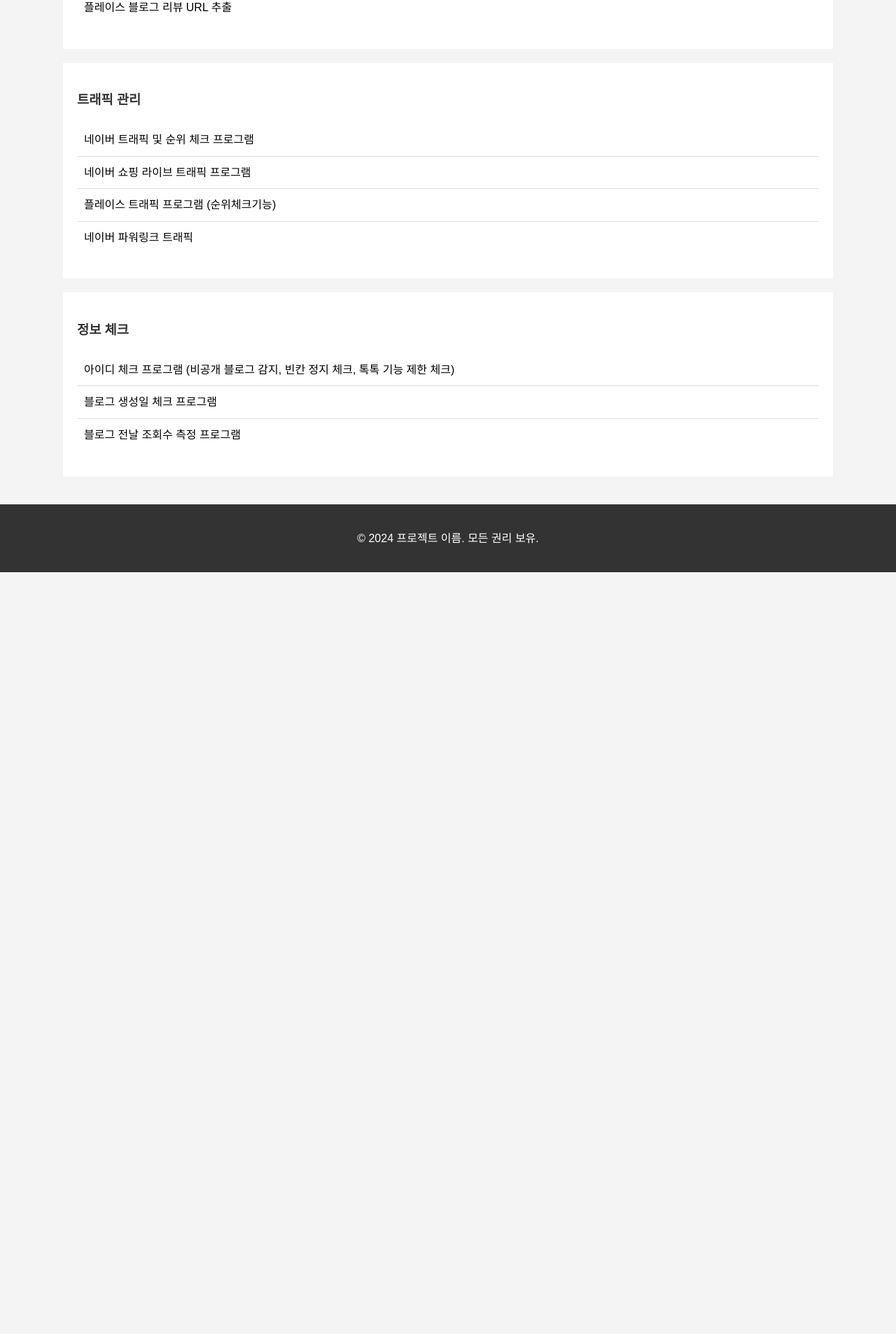
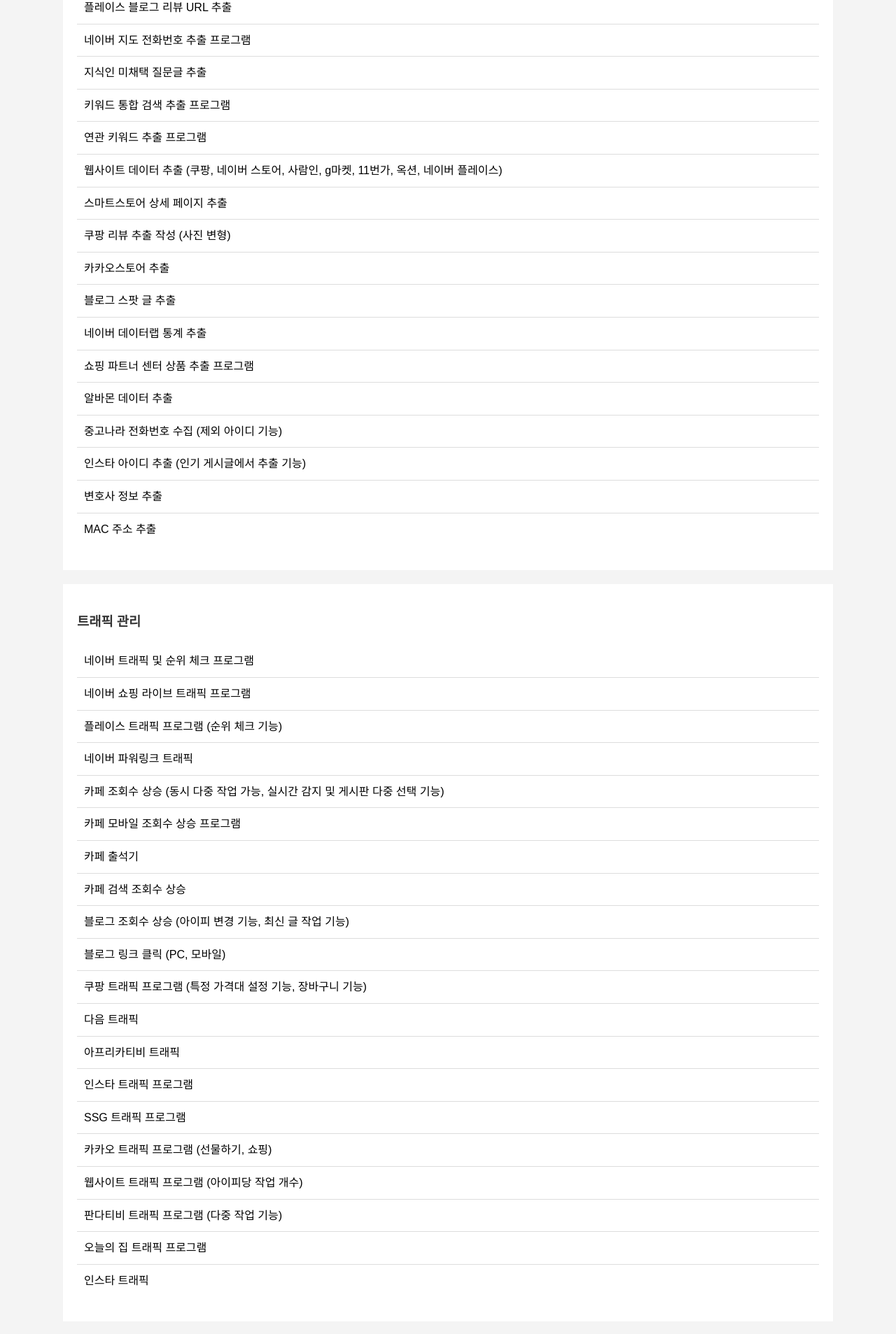
Before and after one commit to Incognito-user-kjt/Incognito-user-kjt.github.io, a plain HTML site: page index.html in a window 1280 px wide. Shown: the part 533-2440 px from the top of the page at 70% size. Before the commit the page ends 1351 px from the top, so only its background shows below. Drawn offline with Linux system fonts and the light colour scheme.

Commit message:
Update index.html

```diff
--- a/index.html
+++ b/index.html
@@ -8,7 +8,8 @@
         body { font-family: 'Noto Sans KR', sans-serif; line-height: 1.6; margin: 0; padding: 0; background: #f4f4f4; }
         .container { max-width: 1100px; margin: auto; padding: 20px; }
         .header, .footer { background: #333; color: #fff; text-align: center; padding: 20px 0; }
-        h1, h3 { color: #333; }
+        h1 { color: #000; }
+        h3 { color: #333; }
         .content { margin-bottom: 20px; background: #fff; padding: 20px; }
         ul { list-style: none; padding: 0; }
         ul li { padding: 10px; border-bottom: 1px solid #ddd; }
@@ -28,12 +29,26 @@
                 <li>카페 아이디 추출 (날짜별 저장기능, 특정필터를 걸러서 추출가능, 키워드지정 매니저추출기능, 댓글아이디추출)</li>
                 <li>카페 연락처 추출 프로그램</li>
                 <li>키워드 카페 URL 추출 프로그램</li>
-                <!-- 기타 항목들 추가 -->
                 <li>블로그 아이디 추출 (날짜별 저장기능, 특정필터를 걸러서 추출가능)</li>
                 <li>블로그 글 정보 추출</li>
                 <li>뷰 번호 추출 프로그램 (사업자정보추출기능)</li>
                 <li>플레이스 블로그 리뷰 URL 추출</li>
-                <!-- 기타 항목들 추가 -->
+                <li>네이버 지도 전화번호 추출 프로그램</li>
+                <li>지식인 미채택 질문글 추출</li>
+                <li>키워드 통합 검색 추출 프로그램</li>
+                <li>연관 키워드 추출 프로그램</li>
+                <li>웹사이트 데이터 추출 (쿠팡, 네이버 스토어, 사람인, g마켓, 11번가, 옥션, 네이버 플레이스)</li>
+                <li>스마트스토어 상세 페이지 추출</li>
+                <li>쿠팡 리뷰 추출 작성 (사진 변형)</li>
+                <li>카카오스토어 추출</li>
+                <li>블로그 스팟 글 추출</li>
+                <li>네이버 데이터랩 통계 추출</li>
+                <li>쇼핑 파트너 센터 상품 추출 프로그램</li>
+                <li>알바몬 데이터 추출</li>
+                <li>중고나라 전화번호 수집 (제외 아이디 기능)</li>
+                <li>인스타 아이디 추출 (인기 게시글에서 추출 기능)</li>
+                <li>변호사 정보 추출</li>
+                <li>MAC 주소 추출</li>
             </ul>
         </div>
 
@@ -41,11 +56,25 @@
             <h3>트래픽 관리</h3>
             <ul>
                 <li>네이버 트래픽 및 순위 체크 프로그램</li>
-                <!-- 기타 항목들 추가 -->
                 <li>네이버 쇼핑 라이브 트래픽 프로그램</li>
-                <li>플레이스 트래픽 프로그램 (순위체크기능)</li>
+                <li>플레이스 트래픽 프로그램 (순위 체크 기능)</li>
                 <li>네이버 파워링크 트래픽</li>
-                <!-- 기타 항목들 추가 -->
+                <li>카페 조회수 상승 (동시 다중 작업 가능, 실시간 감지 및 게시판 다중 선택 기능)</li>
+                <li>카페 모바일 조회수 상승 프로그램</li>
+                <li>카페 출석기</li>
+                <li>카페 검색 조회수 상승</li>
+                <li>블로그 조회수 상승 (아이피 변경 기능, 최신 글 작업 기능)</li>
+                <li>블로그 링크 클릭 (PC, 모바일)</li>
+                <li>쿠팡 트래픽 프로그램 (특정 가격대 설정 기능, 장바구니 기능)</li>
+                <li>다음 트래픽</li>
+                <li>아프리카티비 트래픽</li>
+                <li>인스타 트래픽 프로그램</li>
+                <li>SSG 트래픽 프로그램</li>
+                <li>카카오 트래픽 프로그램 (선물하기, 쇼핑)</li>
+                <li>웹사이트 트래픽 프로그램 (아이피당 작업 개수)</li>
+                <li>판다티비 트래픽 프로그램 (다중 작업 기능)</li>
+                <li>오늘의 집 트래픽 프로그램</li>
+                <li>인스타 트래픽</li>
             </ul>
         </div>
 
@@ -53,10 +82,23 @@
             <h3>정보 체크</h3>
             <ul>
                 <li>아이디 체크 프로그램 (비공개 블로그 감지, 빈칸 정지 체크, 톡톡 기능 제한 체크)</li>
-                <!-- 기타 항목들 추가 -->
                 <li>블로그 생성일 체크 프로그램</li>
                 <li>블로그 전날 조회수 측정 프로그램</li>
-                <!-- 기타 항목들 추가 -->
+                <li>블로그 글 개수 체크 프로그램</li>
+                <li>블로그 단어 체크 프로그램</li>
+                <li>블로그 랭킹 체크 프로그램</li>
+                <li>블로그 게시글 원고 프로그램 (다음 카페 게시글 추출 기능, 사진 포함 추출 기능)</li>
+                <li>뷰 통합 검색 순위 체크기(로그인 후 검색 기능, 카페, 인플루언서 탭 기능, 조회수 증가 기능, 프록시 기능)</li>
+                <li>카페 키워드 검색(문장 추출 기능, 댓글 검색 기능)</li>
+                <li>지식인 키워드 알림</li>
+                <li>지식인 순위 체크기(로그인 기능, 실시간 검색 기능)</li>
+                <li>지식인 프로필 글 감지 프로그램</li>
+                <li>플레이스 리뷰 검사</li>
+                <li>인기 주제 체크</li>
+                <li>텔레그램 알림 전송 프로그램</li>
+                <li>광고 키워드 검색 프로그램</li>
+                <li>옥션 아이디 체크 프로그램</li>
+                <li>엔데브 체크 프로그램</li>
             </ul>
         </div>
 
```
